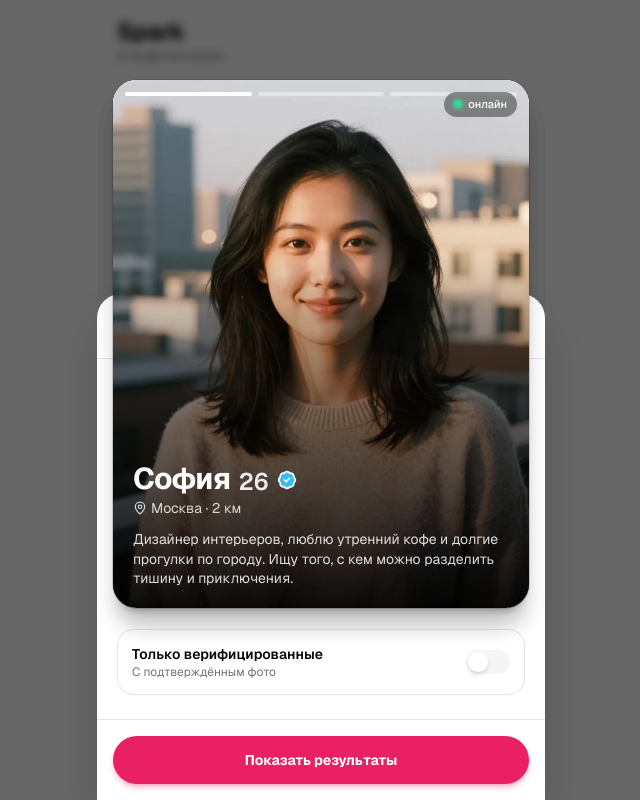
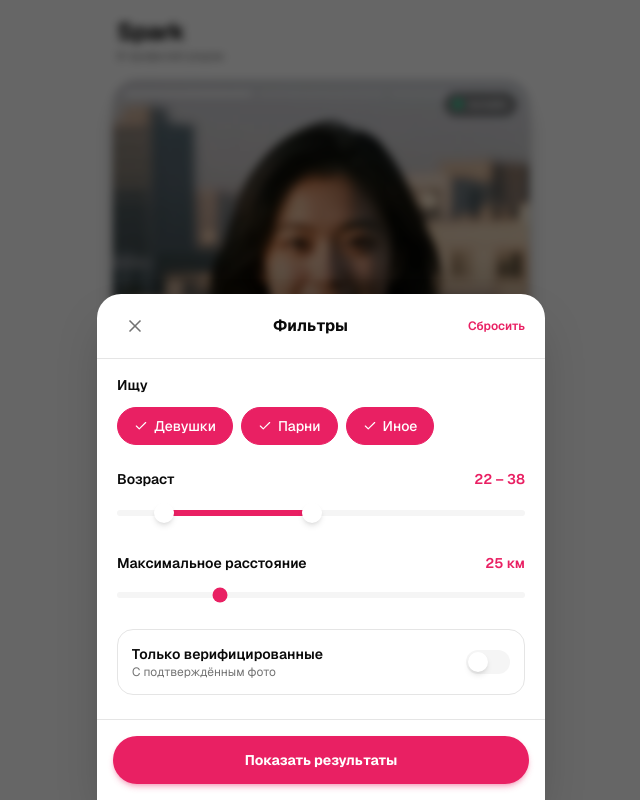
Before and after one commit to Manska2525/VVV-12, a Next.js app: page / in a window 1280 px wide. Both pictures are taken after a click on the button "Фильтры". Shown: the whole page, without its empty margins (319-959 px from the left). Built offline with nearby package versions, Linux system fonts and the light colour scheme.

Commit message:
Ensure filters overlay appears above swipe cards (increase z-index)

```diff
--- a/src/components/app/filters-sheet.tsx
+++ b/src/components/app/filters-sheet.tsx
@@ -43,7 +43,7 @@ export function FiltersSheet() {
       aria-modal="true"
       aria-labelledby="filters-title"
       className={cn(
-        "fixed inset-0 z-50 transition-opacity duration-200",
+        "fixed inset-0 z-[9999] transition-opacity duration-200",
         filtersOpen ? "opacity-100" : "pointer-events-none opacity-0"
       )}
     >
@@ -56,7 +56,7 @@ export function FiltersSheet() {
 
       <div
         className={cn(
-          "absolute inset-x-0 bottom-0 mx-auto flex max-h-[88%] w-full max-w-md flex-col rounded-t-3xl bg-card shadow-2xl transition-transform duration-300 ease-out safe-bottom",
+          "absolute inset-x-0 bottom-0 mx-auto flex max-h-[88%] w-full max-w-md flex-col rounded-t-3xl bg-card shadow-2xl transition-transform duration-300 ease-out safe-bottom z-[10000]",
           filtersOpen ? "translate-y-0" : "translate-y-full"
         )}
       >
```
